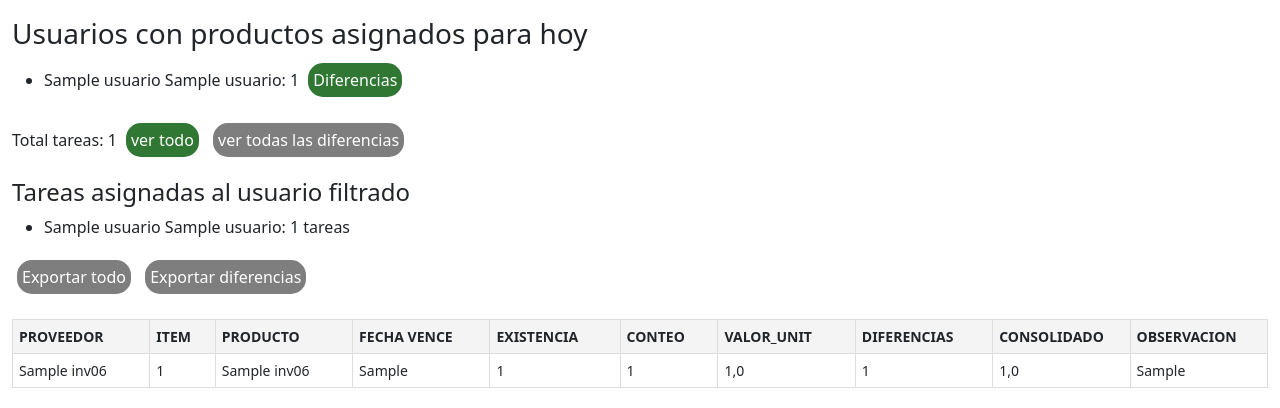
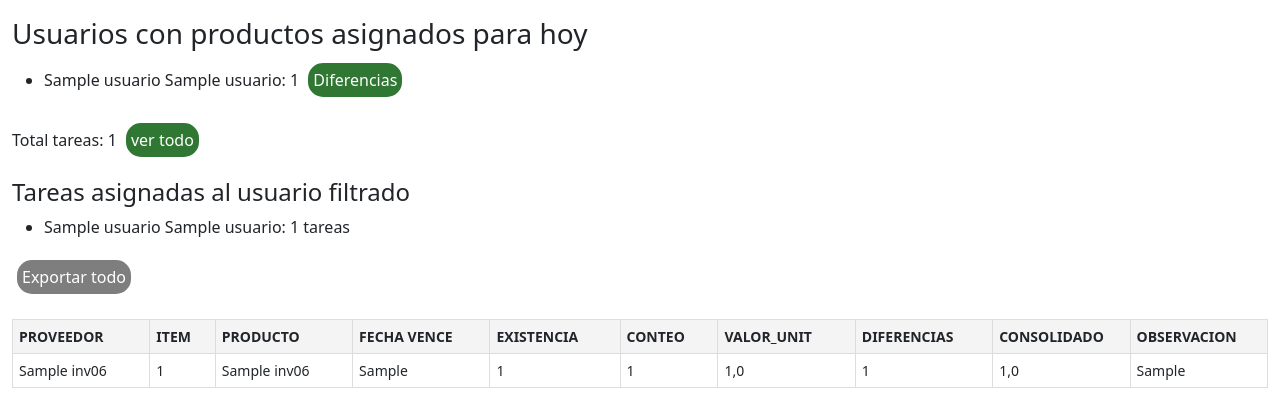
Before and after one commit to david-arce/herramientas-cogancevalle, a Django app: template conteoApp/templates/conteoApp/asignar_tareas.html in a window 1280 px wide. Shown: the part 445-853 px from the top of the page. Run offline with Django 5.2, Linux system fonts and the light colour scheme; tables that the repository leaves empty hold one stand-in row (values such as "Sample post"); the template is opened without the code that fills it: values that come from a table or form of the project are taken from there, most other values are stand-ins (such as "Sample title", 1, 10 or a date in 2020); some libraries are stand-ins or nearby versions.

Commit message:
coments upadtes

```diff
--- a/conteoApp/templates/conteoApp/asignar_tareas.html
+++ b/conteoApp/templates/conteoApp/asignar_tareas.html
@@ -87,7 +87,7 @@
         <input type="hidden" name="usuario_id" value="{{ usuario.usuario__id }}">
         <p>Total tareas: {{ total_tareas_usuarios }}
             <button class="button-view-task" name="view_all_tasks" title="ver todas las tareas">ver todo</button>
-            <button class="button-generic" name="view_all_user_tasks" title="ver todas las diferencias de los contadores">ver todas las diferencias</button>
+            {% comment %} <button class="button-generic" name="view_all_user_tasks" title="ver todas las diferencias de los contadores">ver todas las diferencias</button> {% endcomment %}
         </p>
     </form>
     {% endfor %}
@@ -106,7 +106,7 @@
 <form method="post">
     {% csrf_token %}
     <button type="submit" name="export_excel" class="button-generic">Exportar todo</button>
-    <button type="submit" name="export_excel_diferencias" class="button-generic">Exportar diferencias</button>
+    {% comment %} <button type="submit" name="export_excel_diferencias" class="button-generic">Exportar diferencias</button> {% endcomment %}
 </form>
 
 <!-- Tabla de Tareas -->
```
